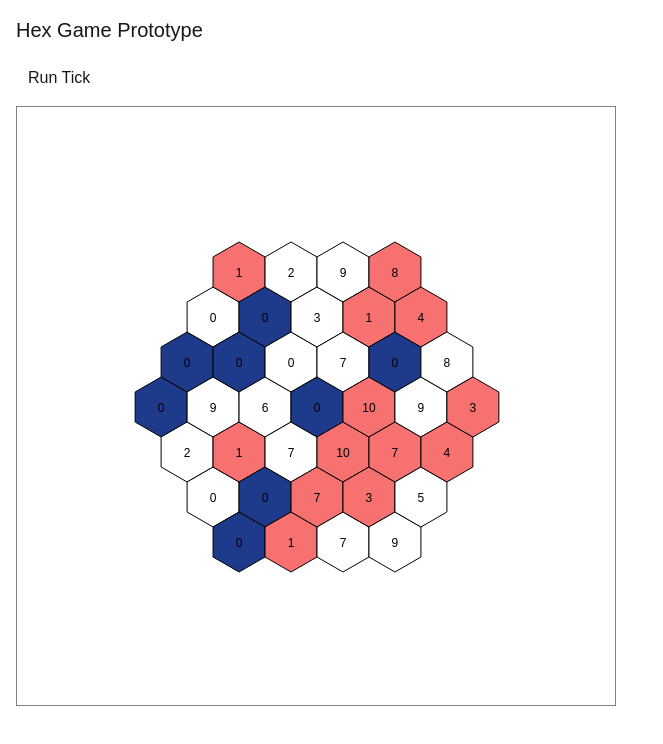
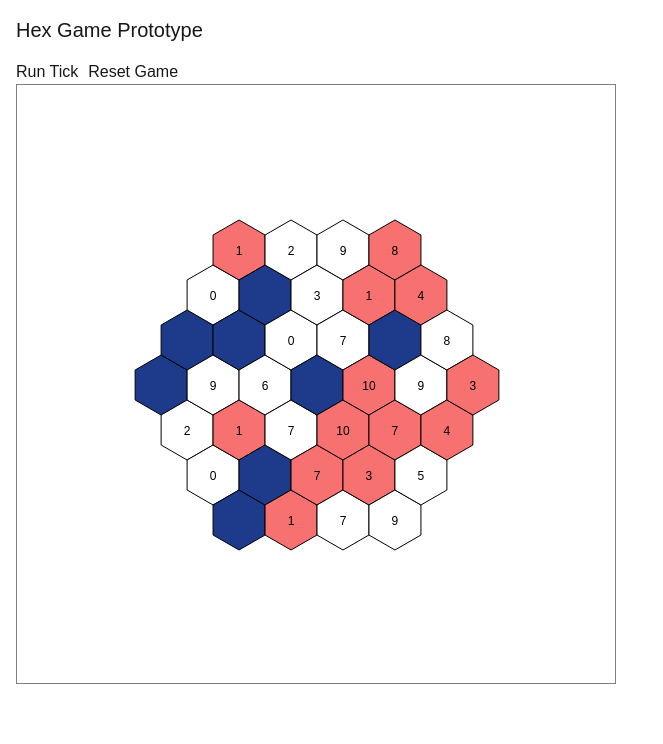
Before and after one commit to Lativado/hex-game-prototype, a Next.js app: page / in a window 1280 px wide. Shown: the top 744 px of the page, without its empty margins (0-663 px from the left). Built offline with nearby package versions, Linux system fonts and the light colour scheme.

Commit message:
Local persistence + reset (for troubleshooting) button

```diff
--- a/src/components/HexGrid.tsx
+++ b/src/components/HexGrid.tsx
@@ -1,12 +1,12 @@
 "use client";
 
-import { useMemo, useState } from "react";
+import { useEffect, useState } from "react";
 import { generateGrid } from "../lib/hexGrid";
 import { Tile } from "@/types/tile";
-import { useEffect } from "react";
 
 const HEX_SIZE = 30;
 
+// Axial direction vectors for hex neighbors
 const directions = [
   [1, 0],
   [1, -1],
@@ -16,12 +16,14 @@ const directions = [
   [0, 1],
 ];
 
+// Convert hex coordinates to pixel position
 function hexToPixel(q: number, r: number) {
   const x = HEX_SIZE * (Math.sqrt(3) * q + (Math.sqrt(3) / 2) * r);
   const y = HEX_SIZE * (3 / 2) * r;
   return { x, y };
 }
 
+// Generate polygon points for a hex tile
 function getHexPoints(x: number, y: number) {
   const points = [];
   for (let i = 0; i < 6; i++) {
@@ -33,12 +35,14 @@ function getHexPoints(x: number, y: number) {
   return points.join(" ");
 }
 
+// Color tiles based on terrain + ownership
 function getColor(owner: number | null, terrain: string) {
-  if (terrain === "water") return "#1e3a8a"; // deep blue
-  if (owner === 1) return "#f87171"; // red
-  return "#ffffff"; // neutral = white
+  if (terrain === "water") return "#1e3a8a"; // water is non-playable
+  if (owner === 1) return "#f87171"; // player owned
+  return "#ffffff"; // neutral land
 }
 
+// Determine which tiles are valid move targets from the selected tile
 function getValidMoves(tiles: Tile[], selected: string | null): Set<string> {
   const moves = new Set<string>();
 
@@ -52,6 +56,7 @@ function getValidMoves(tiles: Tile[], selected: string | null): Set<string> {
 
     const tile = tiles.find((t) => t.q === nq && t.r === nr);
 
+    // Only allow movement to existing, non-water tiles
     if (tile && tile.terrain !== "water") {
       moves.add(`${nq},${nr}`);
     }
@@ -60,6 +65,7 @@ function getValidMoves(tiles: Tile[], selected: string | null): Set<string> {
   return moves;
 }
 
+// Apply one game tick: grow units on owned land tiles up to a cap
 function applyTick(tiles: Tile[]): Tile[] {
   return tiles.map((t) => {
     if (t.owner === 1 && t.terrain !== "water" && t.units < 20) {
@@ -69,37 +75,83 @@ function applyTick(tiles: Tile[]): Tile[] {
   });
 }
 
-export default function HexGrid() {
-  const [selected, setSelected] = useState<string | null>(null);
-  const [tiles, setTiles] = useState(() => generateGrid(3));
-  const validMoves = getValidMoves(tiles, selected);
+// Apply movement from one tile to another
+function applyMove(tiles: Tile[], from: string, to: string): Tile[] {
+  const [fromQ, fromR] = from.split(",").map(Number);
+  const [toQ, toR] = to.split(",").map(Number);
 
-  function runTick() {
-    setTiles(applyTick);
+  return tiles.map((t) => {
+    // Require at least 2 units so tiles cannot be drained to zero
+    if (t.q === fromQ && t.r === fromR && t.units > 1) {
+      return { ...t, units: t.units - 1 };
     }
 
+    // Destination tile gains unit and may be claimed if neutral
+    if (t.q === toQ && t.r === toR) {
+      return {
+        ...t,
+        units: t.units + 1,
+        owner: t.owner ?? 1,
+      };
+    }
+
+    return t;
+  });
+}
+
+export default function HexGrid() {
+  const [tiles, setTiles] = useState<Tile[] | null>(null);
+  const [selected, setSelected] = useState<string | null>(null);
+  const [tick, setTick] = useState(0);
+
+  function resetGame() {
+    localStorage.removeItem("tiles");
+    setTiles(generateGrid(3));
+    setSelected(null);
+  }
+
+  // Load game state after mount (avoids hydration issues with localStorage)
   useEffect(() => {
-    const interval = setInterval(() => {
-      runTick();
-    }, 3000); // 3 seconds
+    const saved = localStorage.getItem("tiles");
+    const initial = saved ? JSON.parse(saved) : generateGrid(3);
+    setTiles(initial);
+  }, []);
+
+  // Persist tiles whenever state changes
+  useEffect(() => {
+    if (tiles) {
+      localStorage.setItem("tiles", JSON.stringify(tiles));
+    }
+  }, [tiles]);
+
+  // Run a single tick (manual or automated)
+  function runTick() {
+    if (!tiles) return;
+    setTiles((prev) => (prev ? applyTick(prev) : prev));
+    setTick((t) => t + 1);
+  }
+
+  // Auto-tick loop (runs every 3 seconds)
+  useEffect(() => {
+    const interval = setInterval(runTick, 3000);
     return () => clearInterval(interval);
-  }, []);
+  }, [tiles]);
+
+  // Prevent rendering until tiles are loaded
+  if (!tiles) return null;
+
+  const validMoves = getValidMoves(tiles, selected);
 
   return (
     <div>
-      <button
-        onClick={runTick}
-        style={{
-          marginBottom: "10px",
-          padding: "6px 12px",
-          border: "1px grey",
-        }}
-      >
-        Run Tick
+      <button onClick={runTick}>Run Tick</button>
+      <button onClick={resetGame} style={{ marginLeft: "10px" }}>
+        Reset Game
       </button>
+
       <svg width={600} height={600} style={{ border: "1px solid gray" }}>
         {tiles.map((tile) => {
-          const { q, r, owner, units } = tile;
+          const { q, r, owner, units, terrain } = tile;
           const { x, y } = hexToPixel(q, r);
           const key = `${q},${r}`;
           const isSelected = selected === key;
@@ -114,64 +166,41 @@ export default function HexGrid() {
                     ? "orange"
                     : isValidMove
                       ? "#fde68a"
-                      : getColor(owner, tile.terrain)
+                      : getColor(owner, terrain)
                 }
                 stroke="black"
                 onClick={() => {
-                  // Block water tiles completely
-                  if (tile.terrain === "water") {
+                  // Water tiles are not interactable
+                  if (terrain === "water") return;
+
+                  // No selection yet → only allow selecting owned tiles
+                  if (!selected) {
+                    if (owner === 1) setSelected(key);
                     return;
                   }
 
-                  // No tile selected yet → only allow selecting owned tiles
-                  if (!selected) {
-                    if (owner === 1) {
-                      setSelected(key);
-                    }
-                    return;
-                  }
-
-                  // Clicking the same tile → deselect
+                  // Clicking same tile deselects
                   if (selected === key) {
                     setSelected(null);
                     return;
                   }
 
-                  // Move units if this is a valid move
+                  // Move if valid
                   if (validMoves.has(key)) {
-                    const [fromQ, fromR] = selected.split(",").map(Number);
-
                     setTiles((prev) =>
-                      prev.map((t) => {
-                        // Source tile
-                        if (t.q === fromQ && t.r === fromR && t.units > 0) {
-                          return { ...t, units: t.units - 1 };
-                        }
-
-                        // Destination tile
-                        if (t.q === q && t.r === r) {
-                          return {
-                            ...t,
-                            units: t.units + 1,
-                            owner: t.owner ?? 1,
-                          };
-                        }
-
-                        return t;
-                      }),
+                      prev ? applyMove(prev, selected, key) : prev,
                     );
-
                     setSelected(null);
                     return;
                   }
 
-                  // Allow switching selection only to owned tiles
-                  if (owner === 1) {
-                    setSelected(key);
-                  }
+                  // Otherwise allow switching selection only to owned tiles
+                  if (owner === 1) setSelected(key);
                 }}
                 style={{ cursor: "pointer" }}
               />
+              {/* Only render units for land tiles */}
+              {terrain !== "water" && (
                 <text
                   x={x + 300}
                   y={y + 305}
@@ -182,6 +211,7 @@ export default function HexGrid() {
                 >
                   {units}
                 </text>
+              )}
             </g>
           );
         })}
```
Lines whose indentation alone changed are shown as unchanged.
